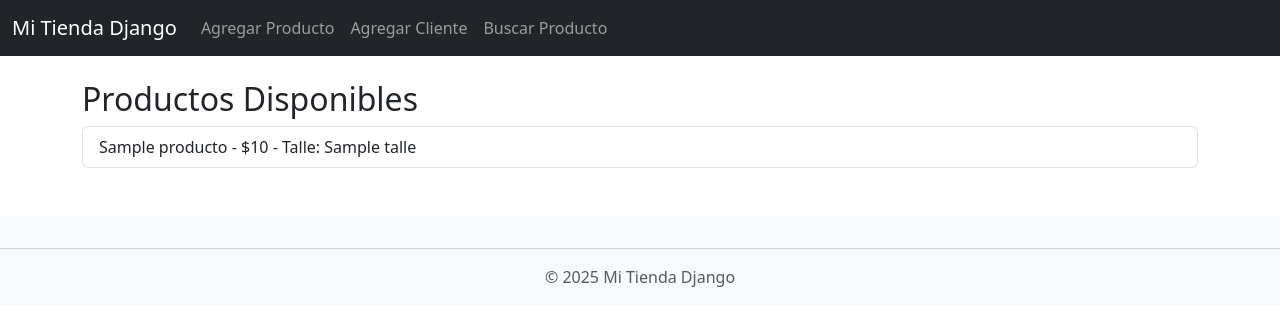
After one commit to Matias0398/Tp3_django, a Django app: template tienda/templates/home.html in a window 1280 px wide. The commit adds this page. Shown: the top 326 px of the page. Run offline with Django 3.2, Linux system fonts and the light colour scheme; the template is opened without the code that fills it: most values are stand-ins (such as "Sample title", 1, 10 or a date in 2020).

Commit message:
modifico el home

```diff
--- /dev/null
+++ b/tienda/templates/home.html
@@ -0,0 +1,19 @@
+{% extends "base.html" %}
+
+{% block title %}Inicio{% endblock %}
+
+{% block content %}
+<h2>Productos Disponibles</h2>
+
+{% if productos %}
+    <ul class="list-group">
+        {% for producto in productos %}
+            <li class="list-group-item">
+                {{ producto.nombre }} - ${{ producto.precio }} - Talle: {{ producto.talle.nombre }}
+            </li>
+        {% endfor %}
+    </ul>
+{% else %}
+    <p>No hay productos cargados.</p>
+{% endif %}
+{% endblock %}
--- a/tienda/views.py
+++ b/tienda/views.py
@@ -6,7 +6,9 @@ from .forms import ProductoForm, ClienteForm, BuscarProductoForm
 from django.contrib import messages
 
 def home(request):
-    return render(request, 'base.html')
+    productos = Producto.objects.all()
+    contexto = {"productos": productos}
+    return render(request, "home.html", contexto)
 
 def agregar_producto(request):
     if request.method == 'POST':
```
Also changed, not shown: tienda/templates/buscar_producto.html (+0 -11 lines), tienda/templates/agregar_cliente.html (line endings or trailing spaces).
